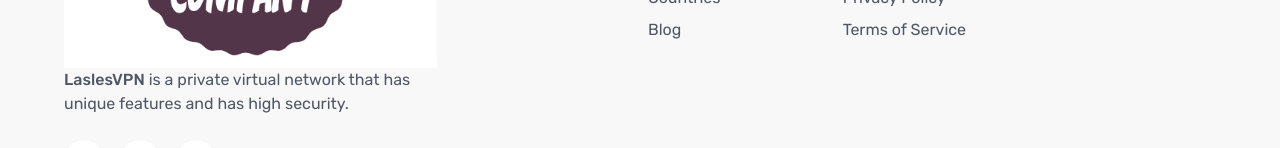
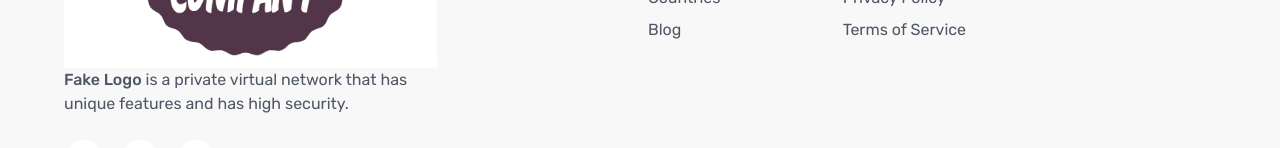
Before and after one commit to wisdomekpotu/nextjs-user-onboarding-tour, a Next.js app: page / in a window 1280 px wide. Shown: the part 2297-2445 px from the top of the page. Built offline with nearby package versions, Linux system fonts and the light colour scheme.

Commit message:
Update Footer.js

```diff
--- a/components/Layout/Footer.js
+++ b/components/Layout/Footer.js
@@ -11,7 +11,7 @@ const Footer = () => {
         <div className="row-span-2 sm:col-span-4 col-start-1 col-end-4 sm:col-end-5 flex flex-col items-start ">
           <Image src={Logo} className="h-8 w-auto mb-6" />
           <p className="mb-4">
-            <strong className="font-medium">LaslesVPN</strong> is a private
+            <strong className="font-medium">Fake Logo</strong> is a private
             virtual network that has unique features and has high security.
           </p>
           <div className="flex w-full mt-2 mb-8 -mx-2">
```
